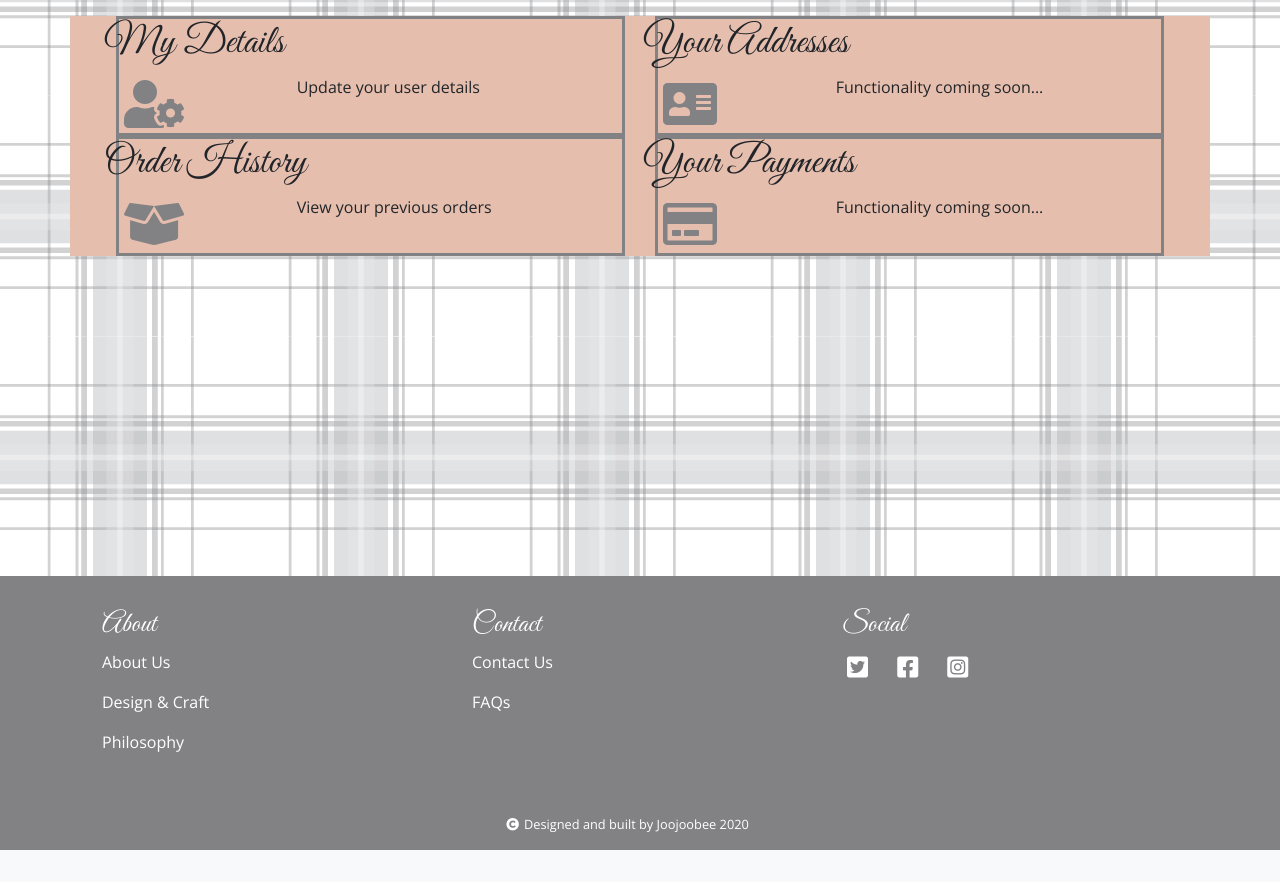
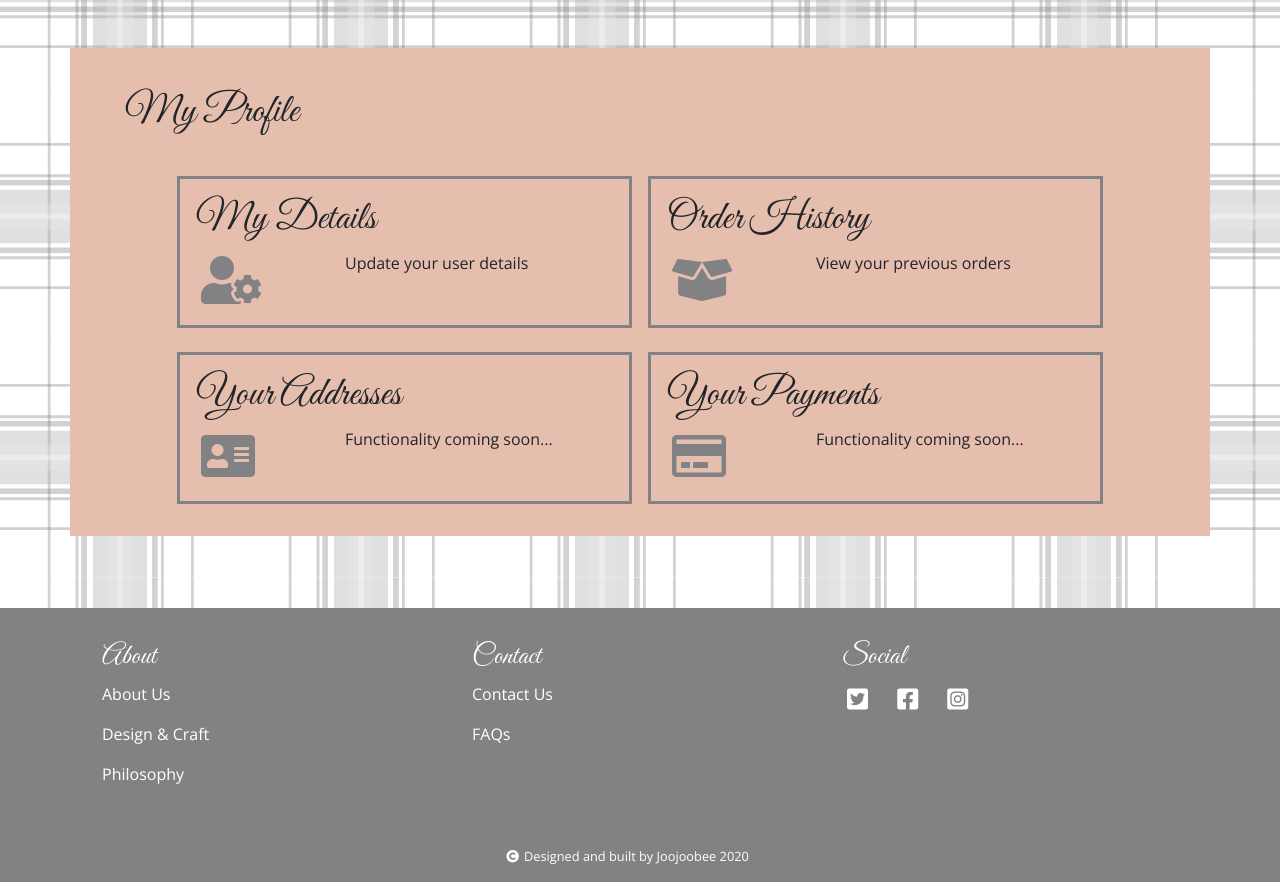
Before and after one commit to Joojoobee87/TartanThom, a Django app: page /profiles/ in a window 1280 px wide. Shown: the part 146-1028 px from the top of the page. Before the commit the page ends 996 px from the top, so only its background shows below. Run offline with Django 3.2, Linux system fonts and the light colour scheme; a user stored in the database is signed in; data comes from the database, SQL or seed files in the repository; some libraries are stand-ins or nearby versions.

Commit message:
finalised content and styling of my_profile.html using bootstrap rows and columns

```diff
--- a/profiles/templates/profiles/my_profile.html
+++ b/profiles/templates/profiles/my_profile.html
@@ -5,12 +5,18 @@
 {% block content %}
 
 
-<div class="container my-profile-container">
-    <div class="row justify-content-center m-3">
-        <div class="col-md-6">
-            <div class="profile-box">
+<div class="container my-profile-container p-3 my-5">
+    <div class="row justify-content-center m-2 p-3">
+        <div class="col">
+            <h1>My Profile</h1>
+        </div>
+    </div>
+    <div class="row justify-content-center m-2">
+        <div class="col-md-5 profile-box m-2 p-3">
             <div class="row">
+                <div class="col-md-12">
                     <h1>My Details</h1>
+                </div>
             </div>
             <div class="row">
                 <div class="col-md-4">
@@ -21,9 +27,11 @@
                 </div>
             </div>
         </div>
-            <div class="profile-box">
+        <div class="col-md-5 profile-box m-2 p-3">
             <div class="row">
+                <div class="col-md-12">
                     <a href="{% url 'checkout:checkout_history' %}"><h1>Order History</h1></a>
+                </div>
             </div>
             <div class="row">
                 <div class="col-md-4">
@@ -35,11 +43,12 @@
             </div>
         </div>
     </div>
-
-        <div class="col-md-6">
-            <div class="profile-box">
+    <div class="row justify-content-center m-2">
+        <div class="col-md-5 profile-box m-2 p-3">
             <div class="row">
-                    <a href="{% url 'checkout:checkout_history' %}"><h1>Your Addresses</h1></a>
+                <div class="col-md-12">
+                    <a href="#"><h1>Your Addresses</h1></a>
+                </div>
             </div>
             <div class="row">
                 <div class="col-md-4">
@@ -50,9 +59,11 @@
                 </div>
             </div>
         </div>
-            <div class="profile-box">
+        <div class="col-md-5 profile-box m-2 p-3">
             <div class="row">
-                    <a href="{% url 'checkout:checkout_history' %}"><h1>Your Payments</h1></a>
+                <div class="col-md-12">
+                    <a href="#"><h1>Your Payments</h1></a>
+                </div>
             </div>
             <div class="row">
                 <div class="col-md-4">
@@ -65,6 +76,5 @@
         </div>
     </div>
 </div>
-</div>
 
 {% endblock %}
```
Lines whose indentation alone changed are shown as unchanged.
